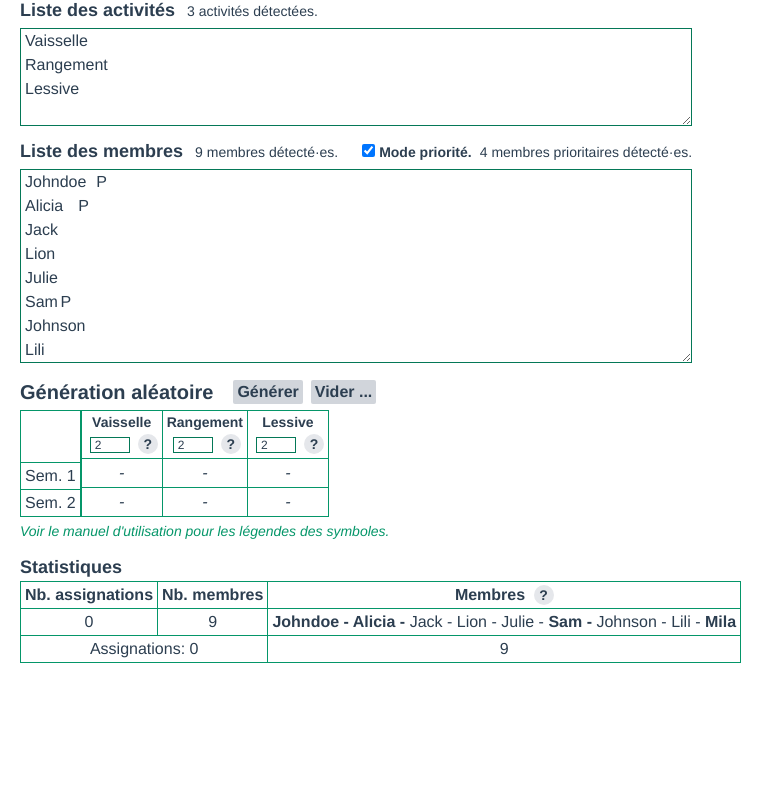
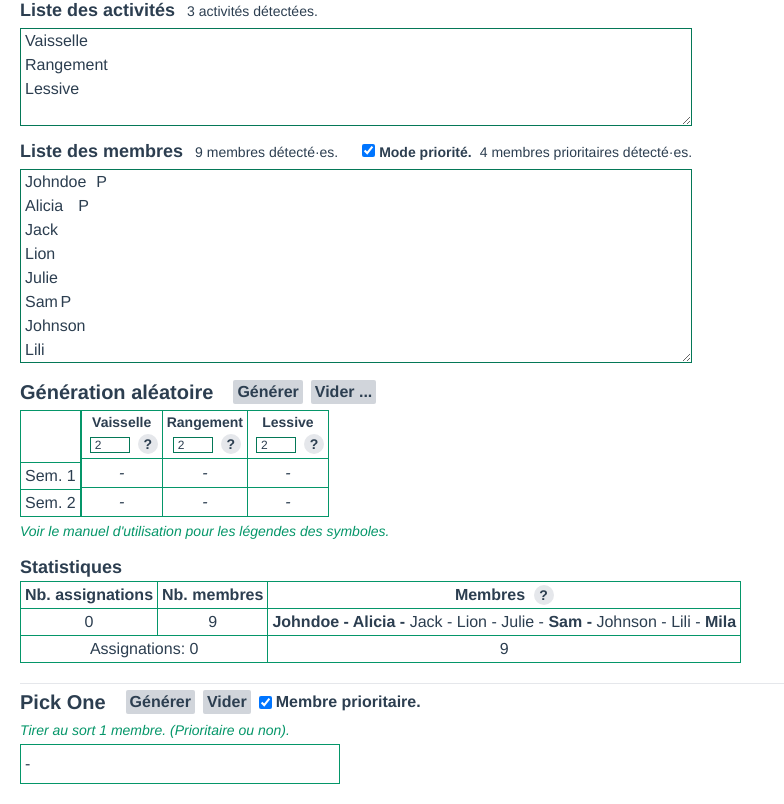
Before and after one commit to samuelroland/PickThem, a Vue app: page / in a window 1280 px wide. Shown: the part 235-1039 px from the top of the page, without its empty margins (0-784 px from the left). Before the commit the page ends 918 px from the top, so only its background shows below. Built offline with nearby package versions, Linux system fonts and the light colour scheme.

Commit message:
Pick: design for Pick One feature

```diff
--- a/src/components/Pick.vue
+++ b/src/components/Pick.vue
@@ -391,6 +391,43 @@
         </div>
       </div>
     </div>
+
+    <div class="w-full mt-5">
+      <hr />
+      <div class="flex items-center my-1">
+        <div class="mr-3 text-xl font-bold">Pick One</div>
+
+        <button
+          class="ml-2 hover:bg-green-600 hover:text-gray-100"
+          @click="generateOne"
+        >
+          Générer
+        </button>
+        <button class="ml-2 hover:bg-red-300" @click="emptyOne">
+          Vider
+        </button>
+        <input
+          type="checkbox"
+          v-model="priorityModeForPickOne"
+          id="priorityModeForPickOne"
+          class="ml-2"
+        /><label
+          for="priorityModeForPickOne"
+          class="ml-1 font-semibold cursor-help"
+          >Membre prioritaire.</label
+        >
+      </div>
+      <div class="mb-1 text-sm italic text-green-600 ">
+        Tirer au sort 1 membre. (Prioritaire ou non).
+      </div>
+      <div class="flex items-center h-10 max-w-xs cell">
+        {{
+          randomMemberForPickOne == null
+            ? "-"
+            : getNameOfMember(randomMemberForPickOne)
+        }}
+      </div>
+    </div>
   </div>
 </template>
 
@@ -399,7 +436,9 @@ export default {
   name: "Pick",
   data() {
     return {
+      randomMemberForPickOne: null,
       priorityMode: true,
+      priorityModeForPickOne: true,
       generated: false,
       nbWeeks: 2,
       activitiesRaw: "Vaisselle\nRangement\nLessive",
@@ -539,7 +578,12 @@ export default {
     getRandomValue(min, max) {
       return Math.floor(Math.random() * (max - min + 1)) + min;
     },
-
+    generateOne() {
+      this.randomMemberForPickOne = this.getOneRandomMember();
+    },
+    emptyOne() {
+      this.randomMemberForPickOne = null;
+    },
     generate() {
       var assignationCount = 0; //total number of assignations
       this.initCells();
```
